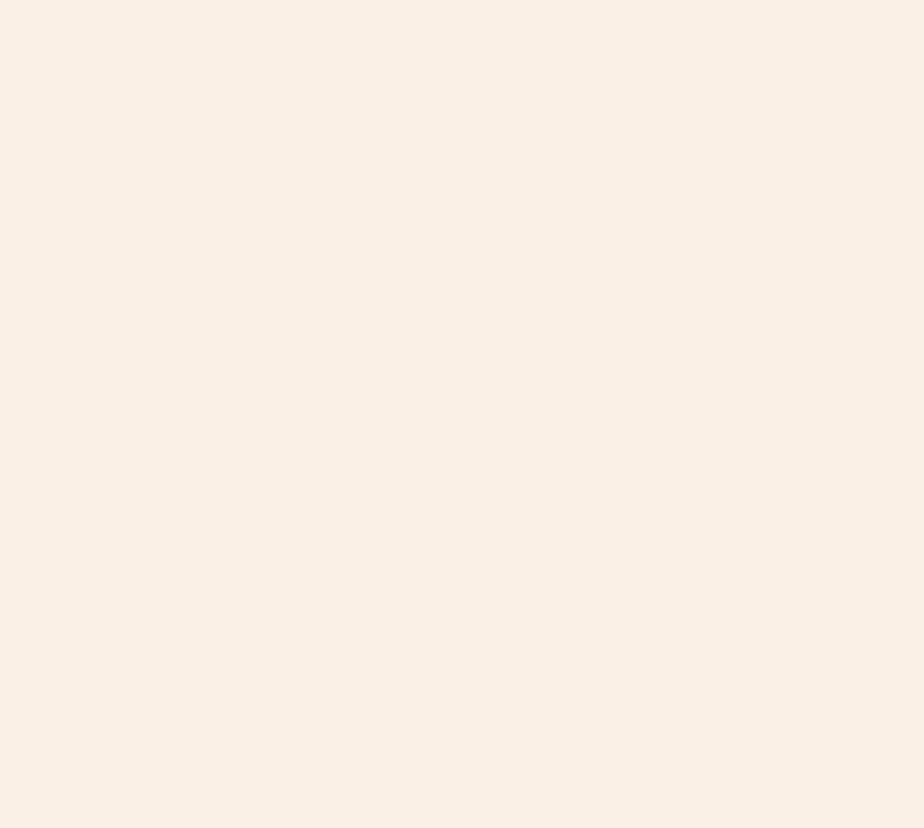
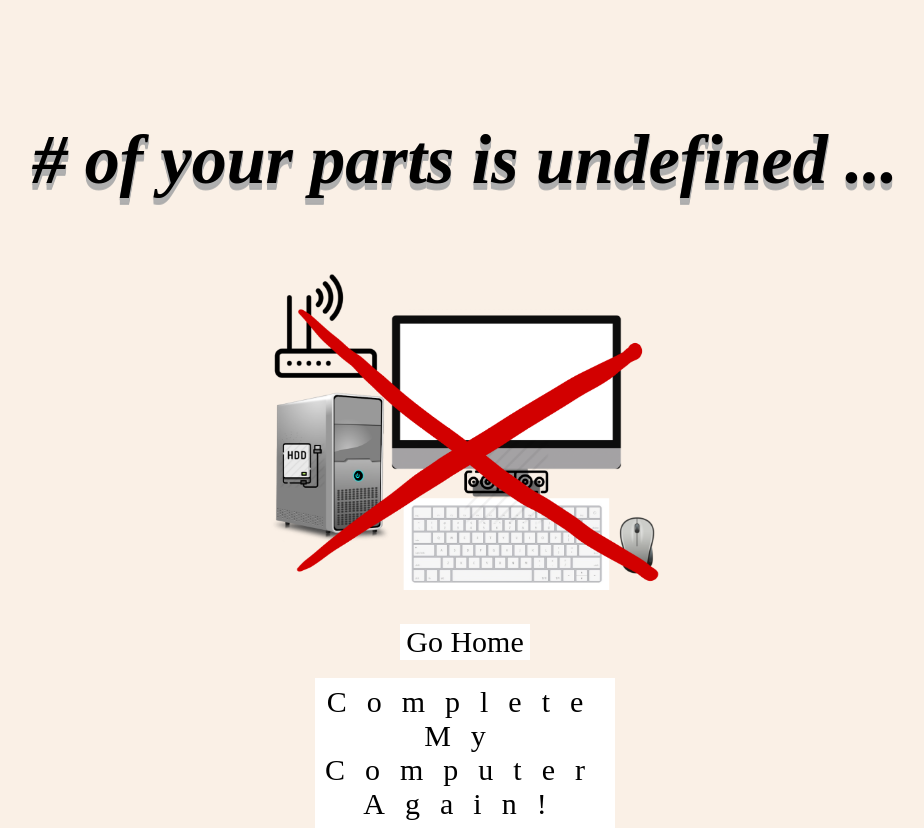
Before and after one commit to SeongukBaek/2021_Midterm_WEB, a React (Create React App) app: page /2021_Midterm_WEB/endpage in a window 1280 px wide. Shown: the whole page, without its empty margins (175-1099 px from the left). Before the commit the page ends 800 px from the top, so only its background shows below. Built offline with nearby package versions, Linux system fonts and the light colour scheme; a web font is replaced by a local one.

Commit message:
modified page path

```diff
--- a/src/App.js
+++ b/src/App.js
@@ -11,9 +11,13 @@ class App extends Component {
       <div>
         <BrowserRouter>
           <Switch>
-            <Route exact path="/" component={Home} />
-            <Route exact path="/problems" component={Problems} />
-            <Route path="/endpage" component={Endpage} />
+            <Route exact path="/2021_Midterm_WEB/" component={Home} />
+            <Route
+              exact
+              path="/2021_Midterm_WEB/problems"
+              component={Problems}
+            />
+            <Route path="/2021_Midterm_WEB/endpage" component={Endpage} />
           </Switch>
         </BrowserRouter>
       </div>
--- a/src/components/Home.js
+++ b/src/components/Home.js
@@ -15,7 +15,7 @@ const Home = ({ history }) => {
         alt="solve"
         className="homeimg"
         onClick={() => {
-          history.push("/problems");
+          history.push("/2021_Midterm_WEB/problems");
         }}
       ></img>
     </div>
--- a/src/components/endpage.js
+++ b/src/components/endpage.js
@@ -7,6 +7,7 @@ import fail from "../images/f.png";
 const Endpage = ({ location, history }) => {
   const q = queryString.parse(location.search).success;
   const c = queryString.parse(location.search).correct;
+  console.log(q, c);
   const str = {
     content: "",
   };
@@ -17,9 +18,9 @@ const Endpage = ({ location, history }) => {
   }
   return (
     <div>
-      <h1 className={q === "1" ? "result_s" : "result_f"}>{str.content}</h1>
+      <h1 className={q === "7" ? "result_s" : "result_f"}>{str.content}</h1>
       <img
-        src={q === "1" ? success : fail}
+        src={q === "7" ? success : fail}
         className="result_img"
         alt="result"
       ></img>
@@ -27,7 +28,7 @@ const Endpage = ({ location, history }) => {
         <button
           className="homebtn"
           onClick={() => {
-            history.push("/");
+            history.push("/2021_Midterm_WEB/");
           }}
         >
           Go Home
@@ -37,7 +38,7 @@ const Endpage = ({ location, history }) => {
       <button
         className="againbtn"
         onClick={() => {
-          history.push("/problems");
+          history.push("/2021_Midterm_WEB/problems");
         }}
       >
         Complete My Computer Again!
```
Also changed, not shown: 6 other files (tests, documents, lock files or other folders).
